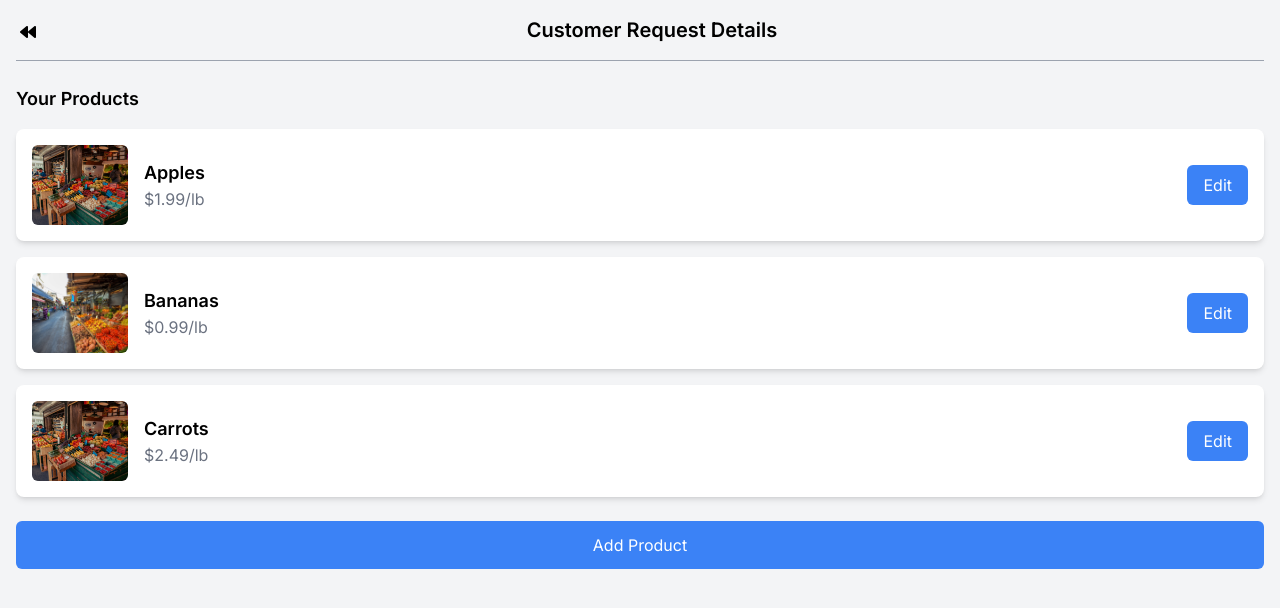
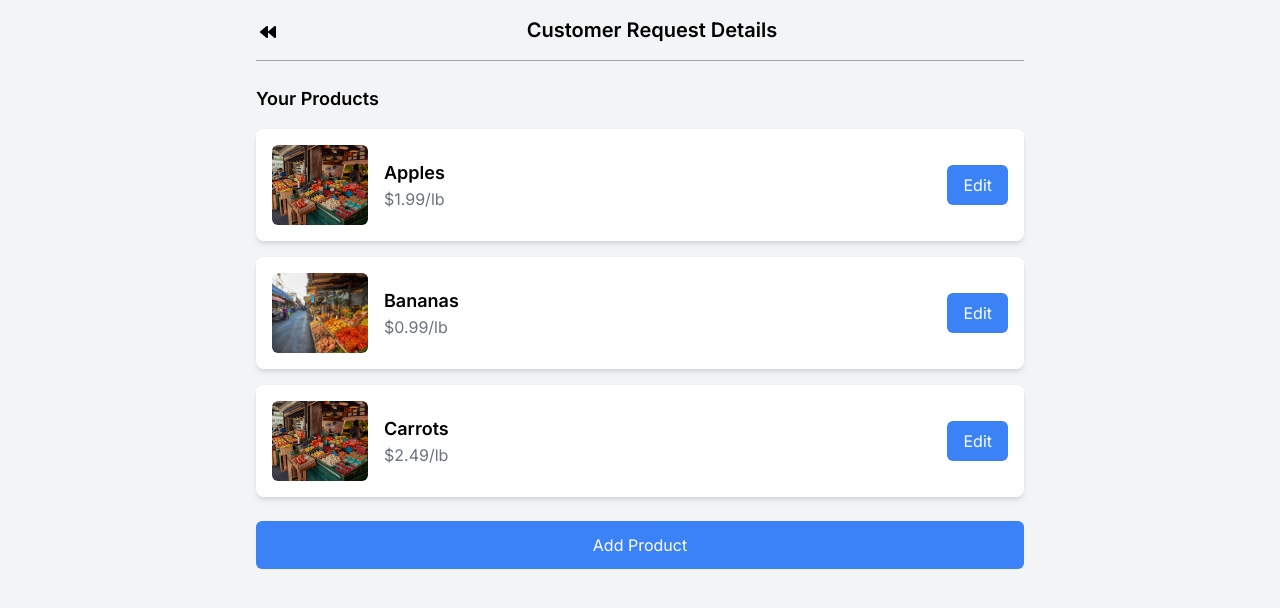
Before and after one commit to Aman3899/bvr_project, a Next.js app: page /manage_products in a window 1280 px wide. Shown: the top 608 px of the page. Built offline with nearby package versions, Linux system fonts and the light colour scheme.

Commit message:
Update page.jsx

```diff
--- a/app/manage_products/page.jsx
+++ b/app/manage_products/page.jsx
@@ -44,7 +44,7 @@ const ManageProducts = () => {
     let router = useRouter();
 
     return (
-        <div className="min-h-screen bg-gray-100 p-4">
+        <div className="w-full px-64 max-sm:px-4 min-h-screen bg-gray-100 p-4">
             <header className="flex items-center mb-6">
                 <div className="flex border-b border-gray-400 w-full">
                     <button onClick={() => { router.back() }} className="pb-3 px-1"><FaBackward/></button>
```
